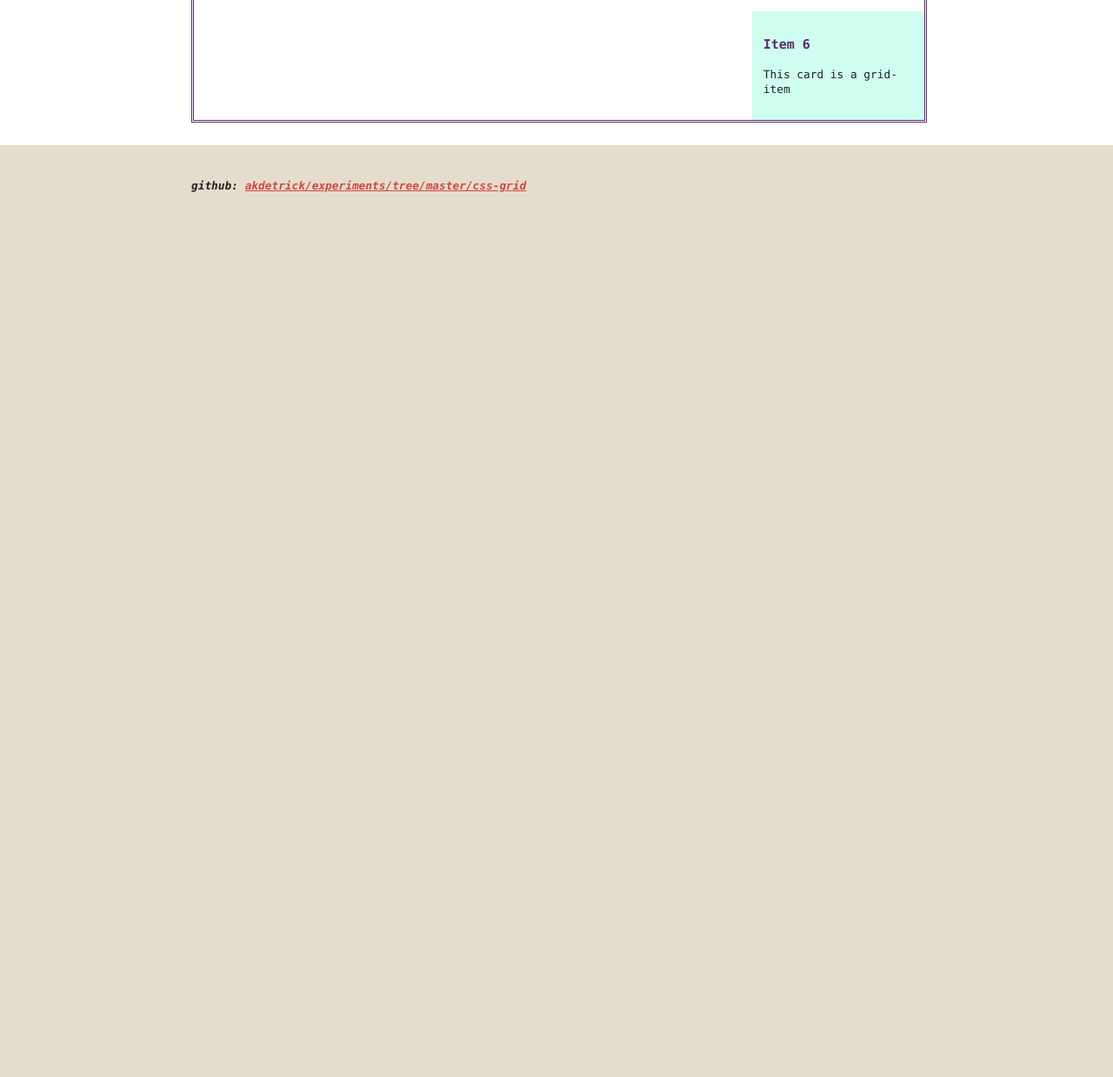
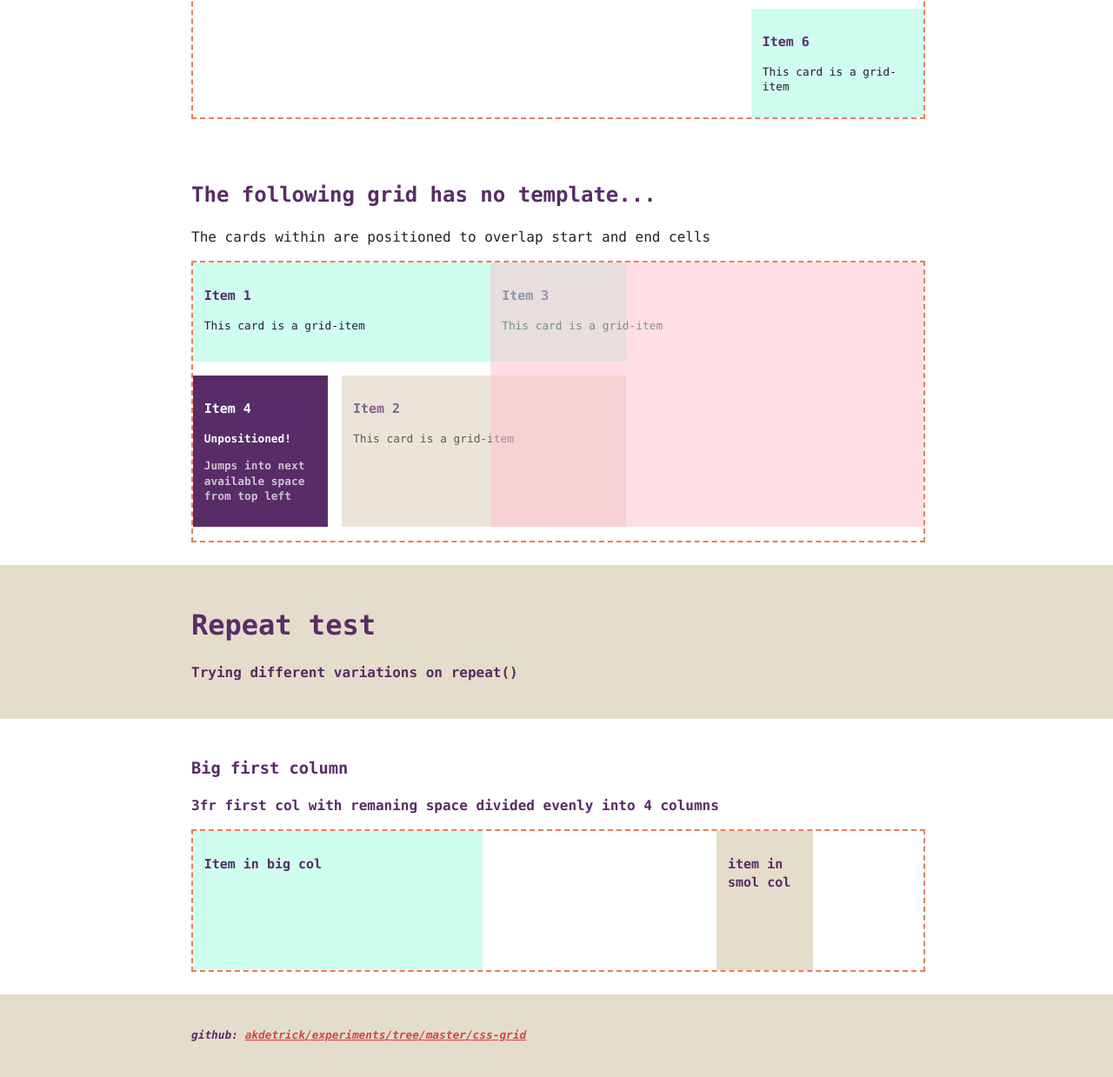
Before and after one commit to akdetrick/experiments, a website: page css-grid/grid-template.html in a window 1280 px wide. Shown: the part 1133-2372 px from the top of the page at 87% size. Before the commit the page ends 1394 px from the top, so only its background shows below. Drawn offline with Linux system fonts and the light colour scheme.

Commit message:
add some experiments

```diff
--- a/css-grid/css/custom.css
+++ b/css-grid/css/custom.css
@@ -46,13 +46,16 @@ strong, dt, th {
 .text--primary {
 	color: var(--text-primary);
 }
-.inverted .text--primary {
+.inverted .text--primary,
+.inverted h1, .inverted h2, .inverted h3, .inverted h4,
+.inverted strong {
 	color: var(--text-inverted-primary);
 }
 .text--secondary {
 	color: var(--text-primary);
 }
-.inverted .text--secondary {
+.inverted .text--secondary,
+.inverted p {
 	color: var(--text-inverted-secondary);
 }
 .text--caption {
@@ -77,7 +80,7 @@ strong, dt, th {
  * Examples
  */
 .example {
-	border: 3px double var(--color-purple);
+	border: 2px dashed var(--color-orange);
 }
 
 /*
--- a/css-grid/css/grid-template.css
+++ b/css-grid/css/grid-template.css
@@ -3,13 +3,31 @@
 	width: 100%;
 	height: 50vh;
 	grid-gap: 1rem;
-	grid-template-columns: 1fr 1fr 1fr 1fr;
-	grid-template-rows: 1fr 1fr 1fr 1fr;
+	grid-template-columns: repeat(4, 1fr);
+	grid-template-rows: repeat(4, 1fr);
 	grid-template-areas:
 		"a a a b"
 		"a a a b"
 		"c c c c"
 		"d . . e";
+}
+
+.grid-template-bigFirstCol {
+	display: grid;
+	width: 100%;
+	height: 20vh;
+	grid-gap: 1rem;
+	grid-template-rows: 1fr;
+	grid-template-columns: 3fr repeat(4, 1fr);
+	grid-template-areas:
+		"hey look at this lol";
+}
+.grid-template-bigFirstCol .card:nth-child(1) {
+	grid-area: hey;
+}
+.grid-template-bigFirstCol .card:nth-child(2) {
+	background-color: var(--color-sand);
+	grid-area: this;
 }
 
 #basicExample .card:nth-child(1) {
@@ -53,3 +71,37 @@
 #overlapExample .card:nth-child(6) {
 	grid-area: e;
 }
+
+#overlapExampleNoTemplate {
+	display: grid;
+	width: 100%;
+	height: 40vh;
+	grid-gap: 1rem;
+	grid-template-rows: repeat(2, 1fr);
+	grid-template-columns: repeat(5, 1fr);
+}
+#overlapExampleNoTemplate .card:nth-child(1) {
+	grid-column-start: 1;
+	grid-column-end: 4;
+	grid-row-start: 1;
+	grid-row-end: 2;
+}
+#overlapExampleNoTemplate .card:nth-child(2) {
+	opacity: 0.75;
+	background-color: var(--color-sand);
+	grid-column-start: 2;
+	grid-column-end: 4;
+	grid-row-start: 2;
+	grid-row-end: 2;
+}
+#overlapExampleNoTemplate .card:nth-child(3) {
+	opacity: 0.5;
+	background: pink;
+	grid-column-start: 3;
+	grid-column-end: 6;
+	grid-row-start: 1;
+	grid-row-end: 3;
+}
+#overlapExampleNoTemplate .card:nth-child(4) {
+	background-color: var(--color-purple);
+}
--- a/css-grid/grid-template.html
+++ b/css-grid/grid-template.html
@@ -16,7 +16,7 @@
 	</head>
 	<body>
 
-		<section class="stripe--tan">
+		<section>
 			<article>
 				<h1>Basic template grid</h1>
 				<p>Let's start with a basic <strong>grid-template</strong> grid...</p>
@@ -55,7 +55,7 @@
 			</article>
 		</section>
 
-		<section class="stripe--tan">
+		<section>
 			<article>
 				<h1>Overlapping grid items</h1>
 				<p>Can we overlap grid items by defining widths?</p>
@@ -91,9 +91,54 @@
 					</div>
 				</div>
 			</article>
+			<article>
+				<h2>The following grid has no template...</h2>
+				<p class="text--catpion">The cards within are positioned to overlap start and end cells</p>
+				<div id="overlapExampleNoTemplate" class="example">
+					<div class="card">
+						<h3>Item 1</h3>
+						<p>This card is a grid-item</p>
+					</div>
+					<div class="card">
+						<h3>Item 2</h3>
+						<p>This card is a grid-item</p>
+					</div>
+					<div class="card">
+						<h3>Item 3</h3>
+						<p>This card is a grid-item</p>
+					</div>
+					<div class="inverted card">
+						<h3>Item 4</h3>
+						<p><strong>Unpositioned!<strong></p>
+						<p>Jumps into next available space from top left</p>
+					</div>
+				</div>
+			</article>
 		</section>
 
-		<section class="stripe--tan">
+		<section>
+			<article>
+				<h1>Repeat test</h1>
+				<p>Trying different variations on <strong>repeat()</strong></p>
+			</article>
+		</section>
+
+		<section class="stripe--white">
+			<article>
+				<h3>Big first column</h3>
+				<p>3fr first col with remaning space divided evenly into 4 columns</p>
+				<div class="grid-template-bigFirstCol example">
+					<div class="card">
+						<h3>Item in big col</h3>
+					</div>
+					<div class="card">
+						<h3>item in smol col</h3>
+					</div>
+				</div>
+			</article>
+		</section>
+
+		<section>
 			<article>
 				<p class="text--caption">github: <a href="https://github.com/akdetrick/experiments/tree/master/css-grid">akdetrick/experiments/tree/master/css-grid</a></p>
 			</article>
```
Also changed, not shown: 4 other files.
